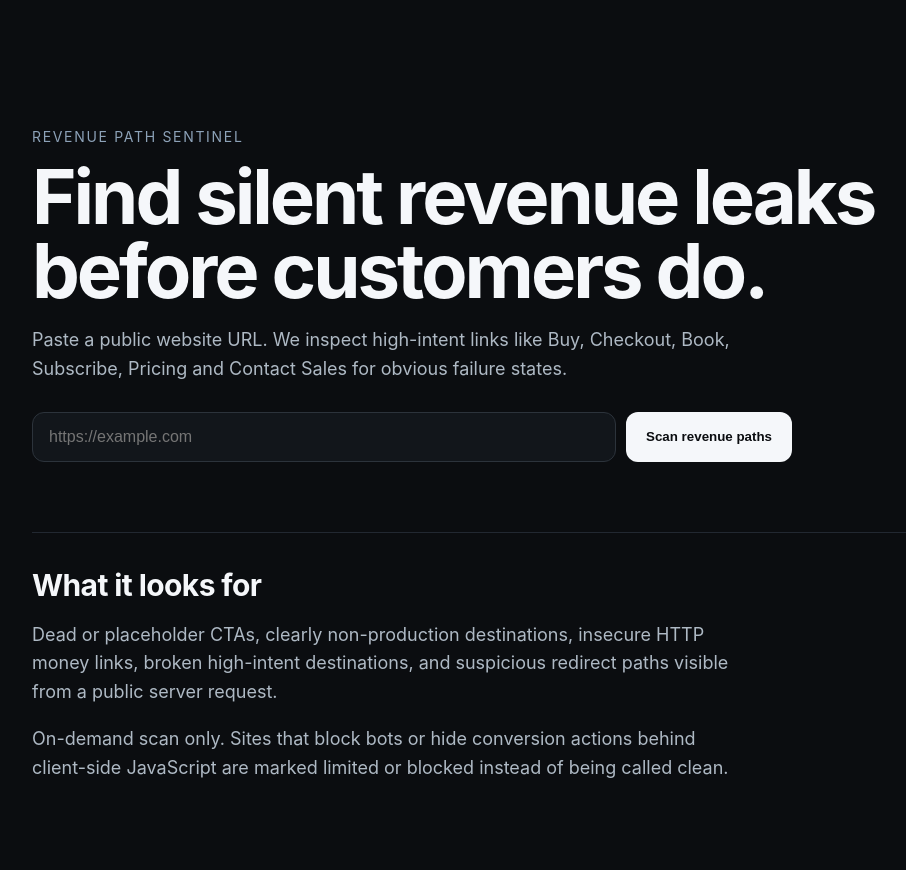
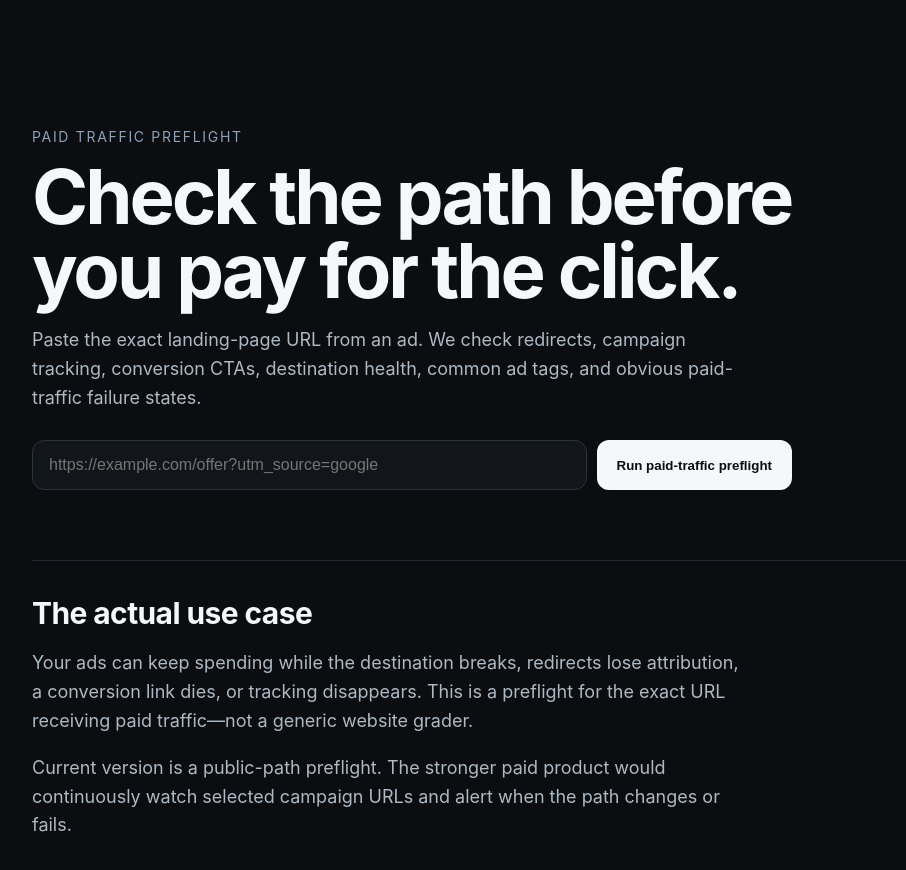
Before and after one commit to firstrateent-star/flower-economic-kernel, a Next.js app in the folder nursery/revenue-path-web/: page / in a window 1280 px wide. Shown: the top 870 px of the page, without its empty margins (142-1048 px from the left). Built offline with nearby package versions, Linux system fonts and the light colour scheme.

Commit message:
Reposition UI around paid-traffic preflight use case

```diff
--- a/nursery/revenue-path-web/app/page.tsx
+++ b/nursery/revenue-path-web/app/page.tsx
@@ -4,15 +4,26 @@ import { useState } from 'react'
 import './globals.css'
 
 type Finding = {
-  severity: 'critical' | 'warning'
+  severity: 'critical' | 'warning' | 'info'
   code: string
   label: string
-  href: string
+  href?: string
   message: string
   fix: string
 }
 
-type ScanState = 'scanned' | 'blocked' | 'limited' | null
+type Summary = {
+  requestedUrl?: string
+  finalUrl?: string
+  redirects?: number
+  responseMs?: number
+  ctasObserved?: number
+  formsObserved?: number
+  destinationsChecked?: number
+  trackers?: Record<string, boolean>
+}
+
+type ScanState = 'scanned' | 'blocked' | null
 
 export default function Home() {
   const [url, setUrl] = useState('')
@@ -21,9 +32,7 @@ export default function Home() {
   const [findings, setFindings] = useState<Finding[] | null>(null)
   const [notice, setNotice] = useState('')
   const [status, setStatus] = useState<ScanState>(null)
-  const [observed, setObserved] = useState(0)
-  const [checked, setChecked] = useState(0)
-  const [blockedChecks, setBlockedChecks] = useState(0)
+  const [summary, setSummary] = useState<Summary | null>(null)
 
   async function scan(e: React.FormEvent) {
     e.preventDefault()
@@ -32,9 +41,7 @@ export default function Home() {
     setFindings(null)
     setNotice('')
     setStatus(null)
-    setObserved(0)
-    setChecked(0)
-    setBlockedChecks(0)
+    setSummary(null)
     try {
       const res = await fetch('/api/scan', {
         method: 'POST',
@@ -43,12 +50,10 @@ export default function Home() {
       })
       const data = await res.json()
       if (!res.ok) throw new Error(data.error || 'Scan failed')
-      setFindings(data.findings)
+      setFindings(data.findings || [])
       setNotice(data.notice || '')
       setStatus(data.status || 'scanned')
-      setObserved(data.observed || 0)
-      setChecked(data.checked || 0)
-      setBlockedChecks(data.blockedChecks || 0)
+      setSummary(data.summary || null)
     } catch (err) {
       setError(err instanceof Error ? err.message : String(err))
     } finally {
@@ -56,15 +61,17 @@ export default function Home() {
     }
   }
 
+  const trackerCount = summary?.trackers ? Object.values(summary.trackers).filter(Boolean).length : 0
+
   return (
     <main>
       <section className="hero">
-        <div className="eyebrow">Revenue Path Sentinel</div>
-        <h1>Find silent revenue leaks before customers do.</h1>
-        <p>Paste a public website URL. We inspect high-intent links like Buy, Checkout, Book, Subscribe, Pricing and Contact Sales for obvious failure states.</p>
+        <div className="eyebrow">Paid Traffic Preflight</div>
+        <h1>Check the path before you pay for the click.</h1>
+        <p>Paste the exact landing-page URL from an ad. We check redirects, campaign tracking, conversion CTAs, destination health, common ad tags, and obvious paid-traffic failure states.</p>
         <form onSubmit={scan}>
-          <input value={url} onChange={e => setUrl(e.target.value)} placeholder="https://example.com" required />
-          <button disabled={loading}>{loading ? 'Scanning…' : 'Scan revenue paths'}</button>
+          <input value={url} onChange={e => setUrl(e.target.value)} placeholder="https://example.com/offer?utm_source=google" required />
+          <button disabled={loading}>{loading ? 'Running preflight…' : 'Run paid-traffic preflight'}</button>
         </form>
         {error && <div className="error">{error}</div>}
       </section>
@@ -73,23 +80,28 @@ export default function Home() {
         <section className="results">
           <h2>
             {status === 'blocked'
-              ? 'Automated scan blocked by target site'
-              : status === 'limited'
-                ? 'Scan completed with limited visibility'
-                : findings.length
-                  ? `${findings.length} possible issue${findings.length === 1 ? '' : 's'} found`
-                  : 'No obvious faults found in the paths we could inspect'}
+              ? 'Target blocked automated inspection'
+              : findings.length
+                ? `${findings.length} paid-traffic risk${findings.length === 1 ? '' : 's'} found`
+                : 'No obvious paid-traffic faults found'}
           </h2>
           {notice && <p className="muted">{notice}</p>}
-          {status === 'scanned' && (
-            <p className="muted">Observed {observed} high-intent CTA{observed === 1 ? '' : 's'} and attempted live verification of {checked} destination{checked === 1 ? '' : 's'}{blockedChecks ? `; ${blockedChecks} blocked automated verification` : ''}. A clean result only applies to what was visible and reachable.</p>
+
+          {summary && (
+            <div className="grid">
+              <article className="card"><strong>Landing response</strong><h3>{summary.responseMs ?? '—'} ms</h3><p className="muted">Server-side response for this preflight.</p></article>
+              <article className="card"><strong>Conversion signals</strong><h3>{summary.ctasObserved ?? 0} CTAs · {summary.formsObserved ?? 0} forms</h3><p className="muted">Signals visible in returned HTML.</p></article>
+              <article className="card"><strong>Destinations checked</strong><h3>{summary.destinationsChecked ?? 0}</h3><p className="muted">Conversion links sampled for obvious HTTP failure.</p></article>
+              <article className="card"><strong>Tracking families seen</strong><h3>{trackerCount}</h3><p className="muted">Google, Meta, TikTok, or Microsoft tags detected in HTML.</p></article>
+            </div>
           )}
+
           <div className="grid">
             {findings.map((f, i) => (
               <article key={i} className="card">
                 <div className={`pill ${f.severity}`}>{f.severity}</div>
-                <h3>{f.label || 'High-intent link'}</h3>
-                <code>{f.href || '(empty)'}</code>
+                <h3>{f.label}</h3>
+                {f.href && <code>{f.href}</code>}
                 <p>{f.message}</p>
                 <strong>Suggested fix</strong>
                 <p>{f.fix}</p>
@@ -100,9 +112,9 @@ export default function Home() {
       )}
 
       <section className="method">
-        <h2>What it looks for</h2>
-        <p>Dead or placeholder CTAs, clearly non-production destinations, insecure HTTP money links, broken high-intent destinations, and suspicious redirect paths visible from a public server request.</p>
-        <p className="muted">On-demand scan only. Sites that block bots or hide conversion actions behind client-side JavaScript are marked limited or blocked instead of being called clean.</p>
+        <h2>The actual use case</h2>
+        <p>Your ads can keep spending while the destination breaks, redirects lose attribution, a conversion link dies, or tracking disappears. This is a preflight for the exact URL receiving paid traffic—not a generic website grader.</p>
+        <p className="muted">Current version is a public-path preflight. The stronger paid product would continuously watch selected campaign URLs and alert when the path changes or fails.</p>
       </section>
     </main>
   )
```
